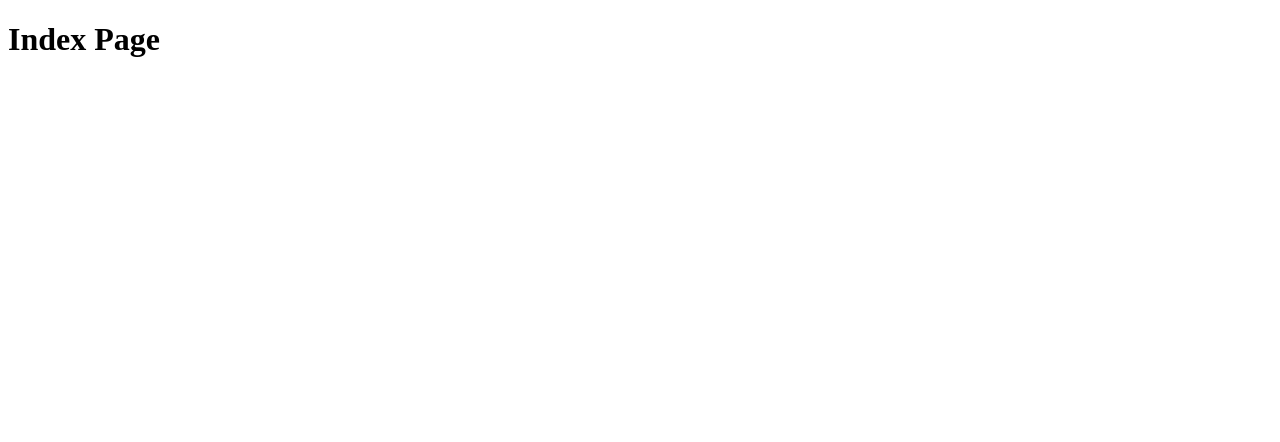
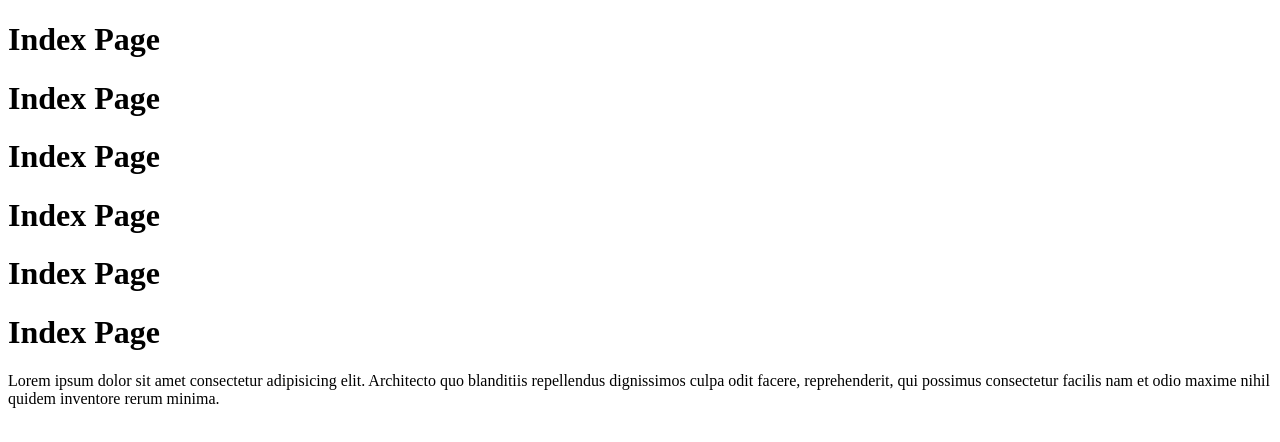
Before and after one commit to saidyahyahashemi/test, a plain HTML site: page index.html in a window 1280 px wide. Drawn offline with Linux system fonts and the light colour scheme.

Commit message:
Salam Afghanuistan

```diff
--- a/index.html
+++ b/index.html
@@ -8,5 +8,13 @@
 </head>
 <body>
     <h1> Index Page </h1>
+    <h1> Index Page </h1>
+    <h1> Index Page </h1>
+    <h1> Index Page </h1>
+    <h1> Index Page </h1>
+
+    <h1> Index Page </h1>
+    <p>Lorem ipsum dolor sit amet consectetur adipisicing elit. Architecto quo blanditiis repellendus dignissimos culpa odit facere, reprehenderit, qui possimus consectetur facilis nam et odio maxime nihil quidem inventore rerum minima.</p>
+
 </body>
 </html>
```
